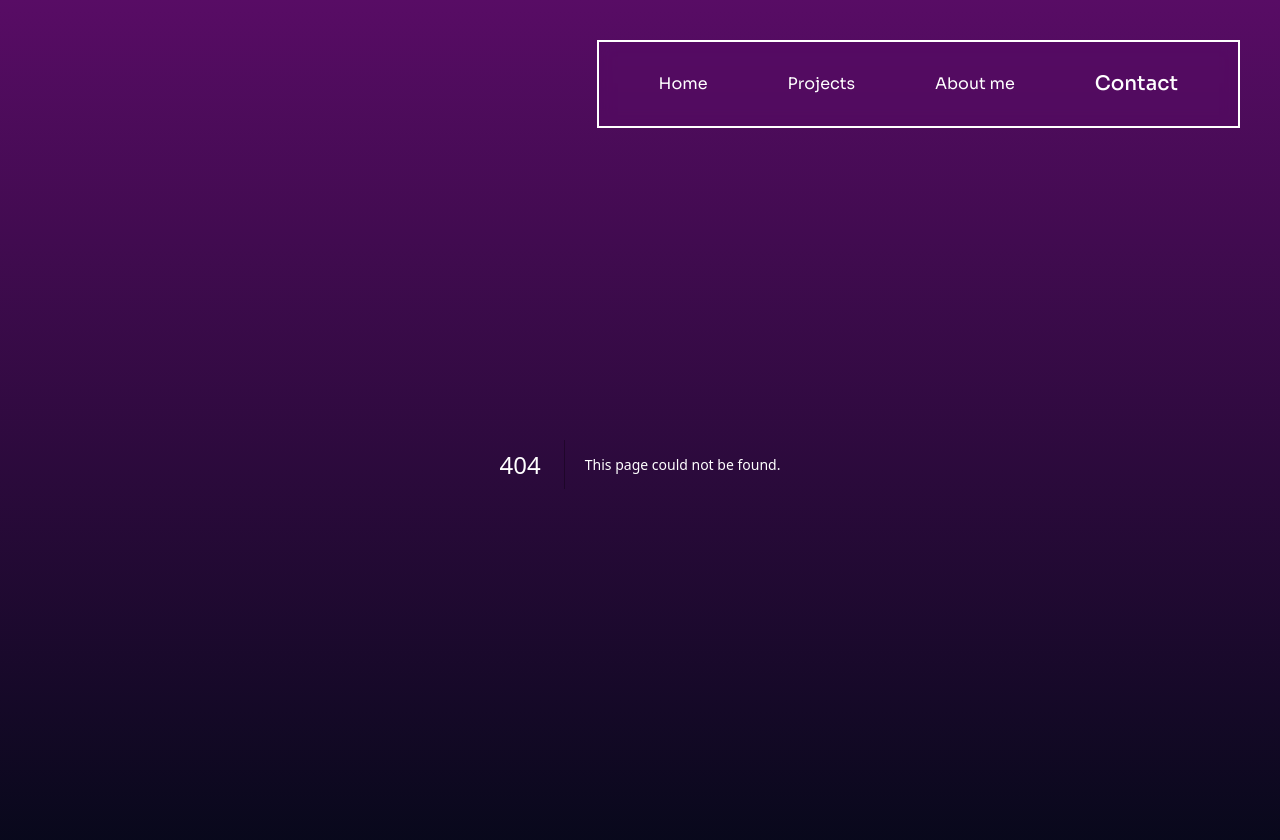
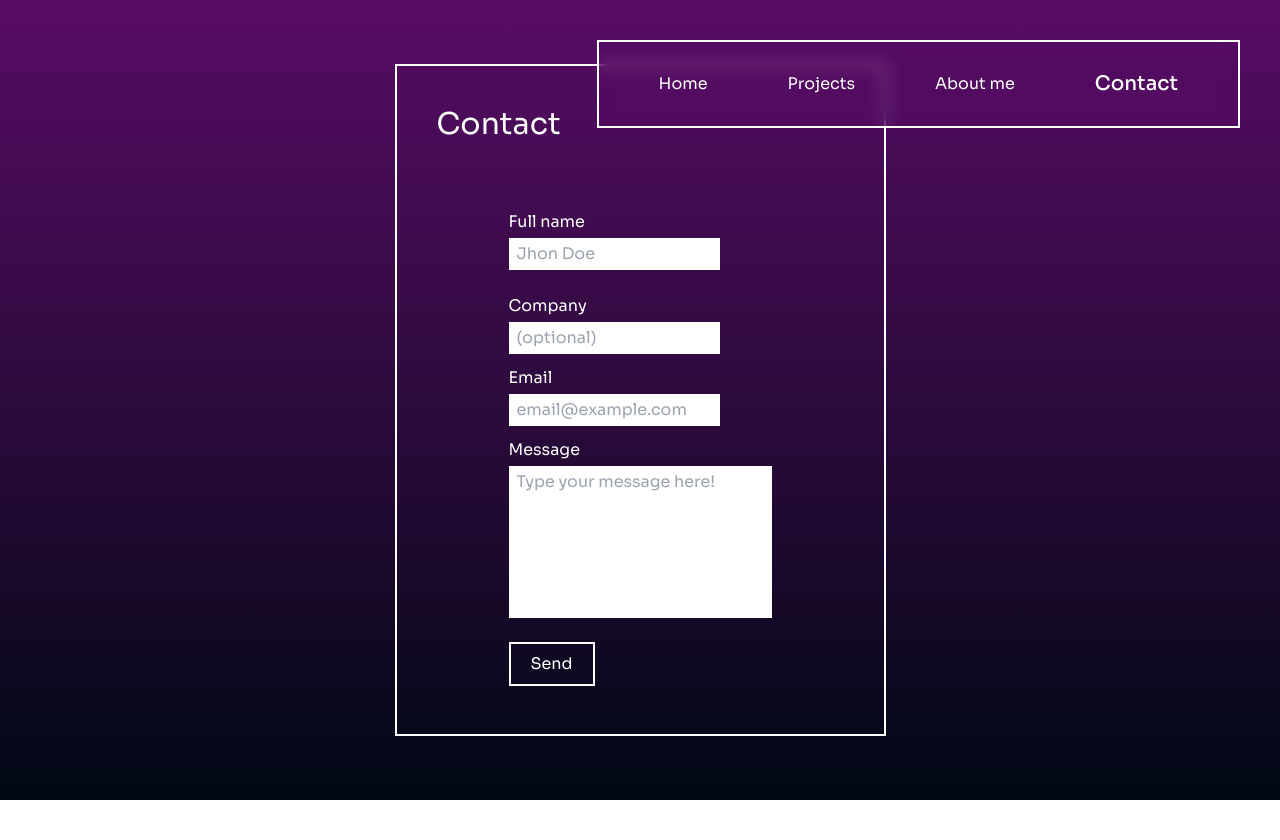
Before and after one commit to 9ero/juan-portfolio, a Next.js app: page /contact in a window 1280 px wide. Before the commit this address had no page. Shown: the top 840 px of the page. After the commit the page ends 800 px from the top, so only its background shows below. Built offline with nearby package versions, Linux system fonts and the light colour scheme.

Commit message:
Adding, contact and about sections

```diff
--- /dev/null
+++ b/src/app/about/page.jsx
@@ -0,0 +1,9 @@
+export default function aboutPage(){
+    return <div className="min-h-screen">
+        <div className=" min-h-screen w-full flex flex-col justify-center items-center">
+            <h1>You found me</h1>
+            <p>Hello word</p>
+        </div>
+
+</div>
+}
--- /dev/null
+++ b/src/app/contact/page.jsx
@@ -0,0 +1,9 @@
+import Contact from "@/components/Contact";
+
+export default function(){
+    return <div className="min-h-screen w-screen">
+     <div className="min-h-screen w-full items-center  flex justify-center">
+        <Contact/>
+    </div>
+</div>
+}
--- a/src/app/layout.jsx
+++ b/src/app/layout.jsx
@@ -15,7 +15,7 @@ export default function RootLayout({ children }) {
     <html lang="en">
       <body>
       <Header className={sora.className}/>
-      <main className={`${sora.className} flex flex-col items-center justify-center min-h-full gap-24 bg-gradient-to-b bg-no-repeat w-screen from-primary to-secondary text-white py-16`}>
+      <main className={`${sora.className} flex flex-col items-center justify-center min-h-max gap-24 bg-gradient-to-b bg-no-repeat w-screen from-primary to-secondary text-white`}>
         {children}
       </main>
       </body>
--- a/src/app/page.jsx
+++ b/src/app/page.jsx
@@ -19,7 +19,7 @@ export default function Home() {
       </section>
       <Introduction/>
       <Portfolio/>
-      <section className="w-full h-screen flex flex-col gap-8 bg-gradient-to-r from-transparent to-primary p-5 py-10">
+      <section className="w-full min-h-screen flex flex-col gap-8 bg-gradient-to-r from-transparent to-primary p-5 py-10">
         <Contact/>
       </section>
 
--- /dev/null
+++ b/src/app/projects/[pid]/error.jsx
@@ -0,0 +1,6 @@
+'use client'
+export default function errorPage(){
+    return <div className="min-h-screen">
+    <p>Error, project not found</p>
+</div>
+}
--- a/src/app/projects/[pid]/page.jsx
+++ b/src/app/projects/[pid]/page.jsx
@@ -1,4 +1,5 @@
 import { projectList } from "@/components/Projects"
+import Image from "next/image";
 import Link from "next/link";
 import { MdArrowBack } from "react-icons/md";
 
@@ -6,13 +7,22 @@ export default function ProjectPage({ params }) {
     const projects = projectList;
     function compareId(_, index) {
         return index === parseInt(params.pid)
+
     }
     const project = projects.find(compareId)
 
-    return <div className="min-h-screen w-full mt-32 flex justify-start relative">
-        <Link href='/projects' className="absolute left-1/4 flex gap-2 p-3"><MdArrowBack/> Back</Link>
-
-
-
+    return <div className="min-h-screen w-full flex flex-col justify-center items-center md:border-2 ">
+        <Link href='/projects' className="flex items-center gap-2 p-3 ml-28 self-start"><MdArrowBack /> Back</Link>
+        <div className="min-h-full w-full flex flex-col md:flex-row justify-center items-center gap-5 w">
+            <div className="w-5/6  sm:w-2/3 lg:w-1/3  border-2 border-white px-10 py-10 flex flex-col gap-8">
+                {
+                    project&&<Image src={project.image} alt={project.title}/>
+                }
+            </div>
+            <div className="w-5/6  sm:w-2/3 lg:w-1/3  border-2 border-white px-10 py-10 flex flex-col gap-8">
+                <h1>{project ? project.title : 'Project not fount'}</h1>
+                <h2>{project ? project.description : <Link className="border-2 border-white px-5 py-3 hover:bg-white hover:text-secondary" href={'/'}>Go home</Link>}</h2>
+            </div>
+        </div>
     </div>
 }
--- a/src/components/Contact.jsx
+++ b/src/components/Contact.jsx
@@ -23,17 +23,19 @@ export default function Contact() {
   };
 
   return (
-    <form ref={form} onSubmit={sendEmail} className='flex flex-col items-start gap-1 p-20 sm:border-2 border-white w-fit self-center'>
-      <h1 className='text-3xl'>Contact</h1>
+    <div className='sm:border-2 border-white w-max'>
+      <h1 className='text-3xl pt-10 pl-10'>Contact</h1>
+    <form ref={form} onSubmit={sendEmail} className='flex flex-col items-start gap-1 px-8 sm:px-28 py-12  w-fit self-center'>
       <label className='mt-5'>Full name</label>
-      <input required className='text-secondary px-2' type="text" name="user_name" placeholder='Jhon Doe' />
+      <input required className='text-secondary px-2 py-1' type="text" name="user_name" placeholder='Jhon Doe' />
       <label className='mt-5'>Company</label>
-      <input required className='text-secondary px-2' type="text" name="user_name" placeholder='(optional)' />
+      <input required className='text-secondary px-2 py-1' type="text" name="user_name" placeholder='(optional)' />
       <label className='mt-2'>Email</label>
-      <input required className='text-secondary px-2' type="email" name="user_email" placeholder='email@example.com'/>
+      <input required className='text-secondary px-2 py-1' type="email" name="user_email" placeholder='email@example.com'/>
       <label className='mt-2'>Message</label>
-      <textarea className='text-secondary px-2' name="message" placeholder='Type your message here!'/>
+      <textarea cols={25} rows={6}  className='text-secondary px-2 py-1 resize-none' name="message" placeholder='Type your message here!'/>
       <input required className='py-2 px-5 mt-5 border-2 border-white hover:scale-110 hover:bg-white hover:text-secondary' type="submit" value="Send" />
     </form>
-  );
-};
+    </div>
+  )
+}
--- a/src/components/Introduction.jsx
+++ b/src/components/Introduction.jsx
@@ -16,7 +16,7 @@ export default function Introduction(){
                 <Image priority src={photoJuan} width={'cover'} height={'auto'}  alt="Juan Miguel Fernandez's profile photo"/>
               </div>
             </div>
-            <div className="w-full md:w-1/2 pt-8 md:px-16 px-5 pb-16 flex flex-col bg-primary overflow-x-scroll">
+            <div className="w-full md:w-1/2 pt-8 md:px-16 px-5 pb-16 flex flex-col bg-primary overflow-x-scroll sm:overflow-x-auto">
               <h2 className="text-3xl font-medium mb-2">Welcome to my portfolio</h2>
               <p className="pt-2 text-lg ">My name is <span className="font-medium text-contrast text-2xl">Juan</span>, I am happy for your visit. Take a look at my projects below. </p>
               <h2 className="text-3xl font-medium  mt-6 mb-4">My contact info</h2>
--- a/src/components/Portfolio.jsx
+++ b/src/components/Portfolio.jsx
@@ -4,7 +4,7 @@ import SkillList from "@/components/SkillList";
 
 
 export default function Portfolio(){
-    return <div className="flex flex-row min-h-screen w-full justify-center items-center mt-8 gap-8 flex-wrap">
+    return <div className="flex flex-row min-h-screen w-full justify-center items-center  gap-8 flex-wrap">
         <div className="w-full lg:w-3/5 lg:border-2 border-white p-5 py-10 ">
             <Link href='/projects' className="hover:text-contrast"><h1 className="text-3xl pb-5">Projects</h1></Link>
             <Projects/>
```
